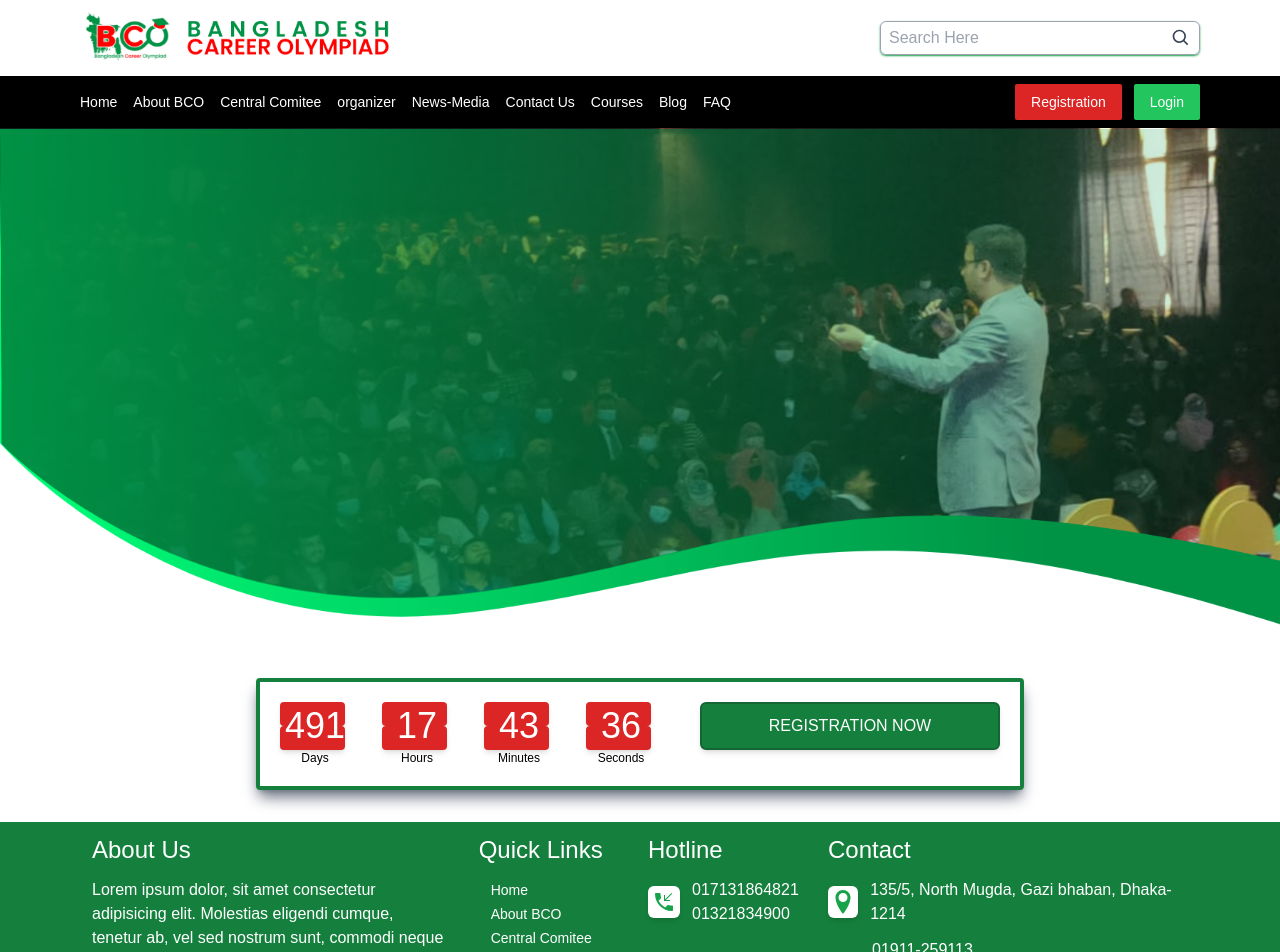
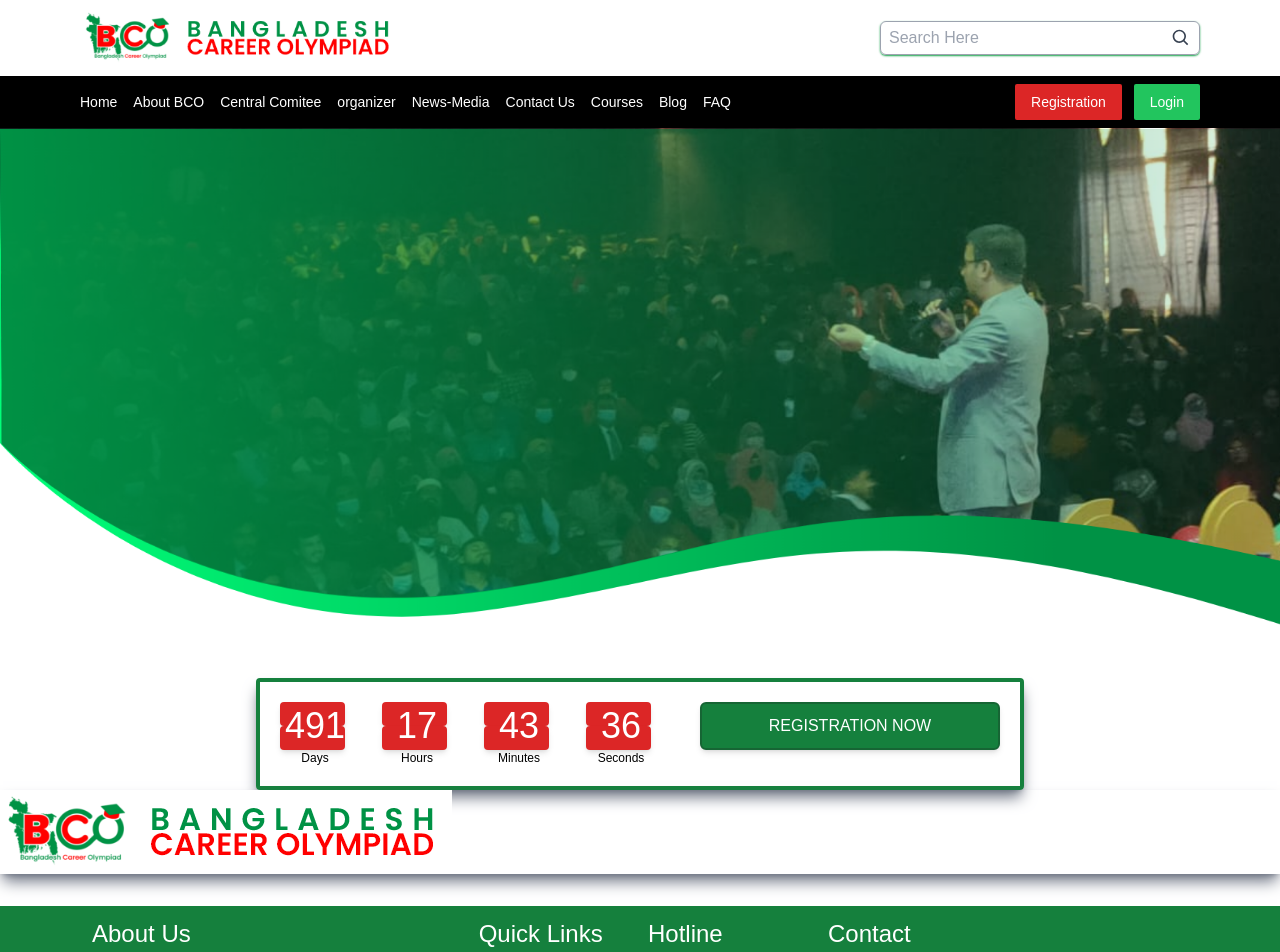
Before and after one commit to ls-kit/careerfrontend, a React (Create React App) app in the folder client/: page / in a window 1280 px wide. Shown: the top 952 px of the page. Built offline with nearby package versions, Linux system fonts and the light colour scheme.

Commit message:
logobox added

```diff
--- /dev/null
+++ b/client/src/components/shared/LogoBox.js
@@ -0,0 +1,12 @@
+import React from 'react';
+import logo from '../../assets/Logo.png';
+
+const LogoBox = () => {
+    return (
+        <div className='shadow-lg shadow-gray-500'>
+            <img src={logo} alt="Logo" />
+        </div>
+    );
+};
+
+export default LogoBox;
--- a/client/src/pages/Home.js
+++ b/client/src/pages/Home.js
@@ -4,6 +4,7 @@ import CountDown from '../components/Home/CountDown';
 import CountUp from '../components/Home/CountUp';
 import Footer from '../components/shared/Footer';
 import Header from '../components/shared/Header';
+import LogoBox from '../components/shared/LogoBox';
 import TopHeader from '../components/shared/TopHeader';
 
 const Home = () => {
@@ -14,6 +15,8 @@ const Home = () => {
             <Banner />
             <CountDown />
             <CountUp />
+
+            <LogoBox />
             <Footer />
         </div>
     );
```
